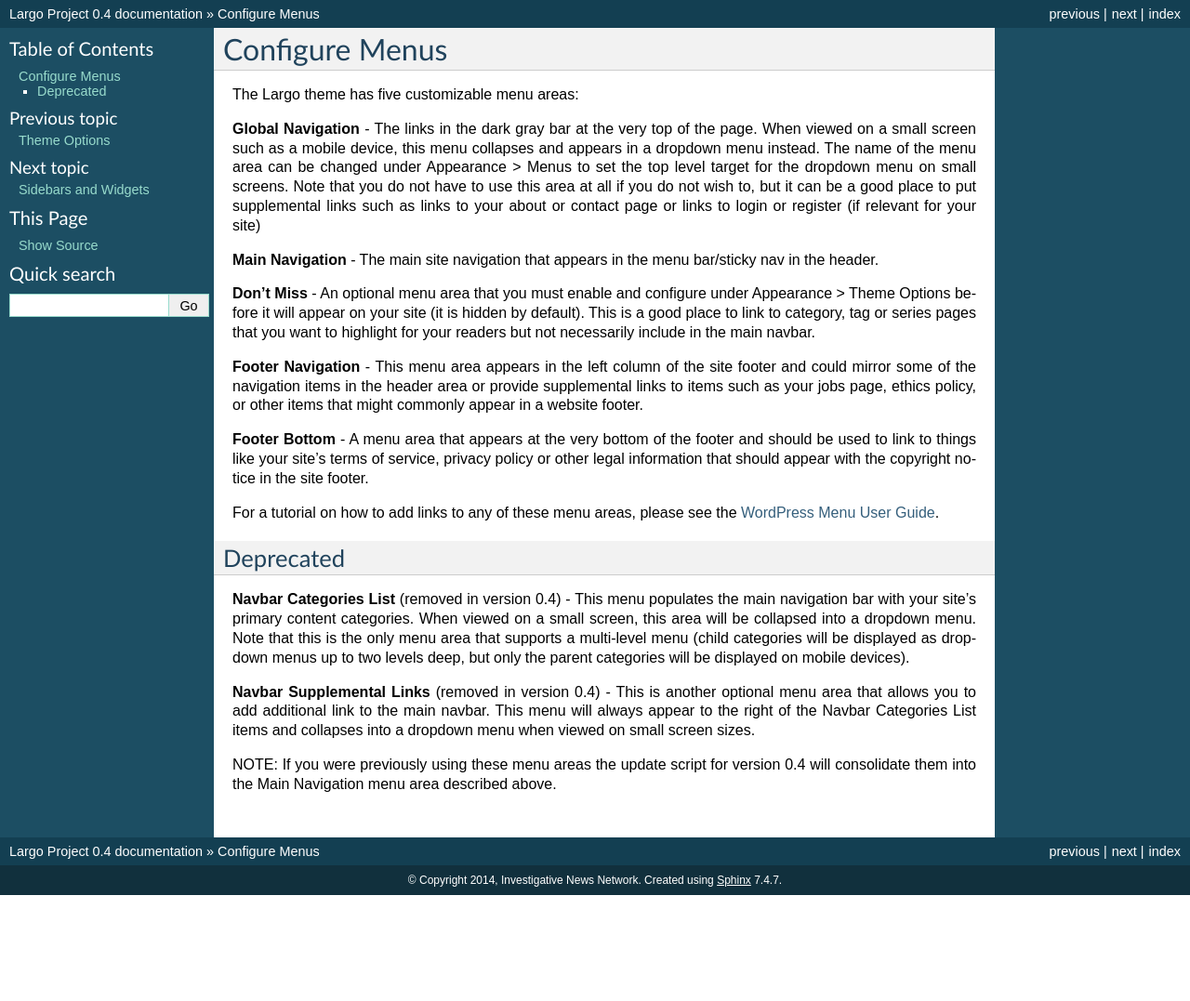
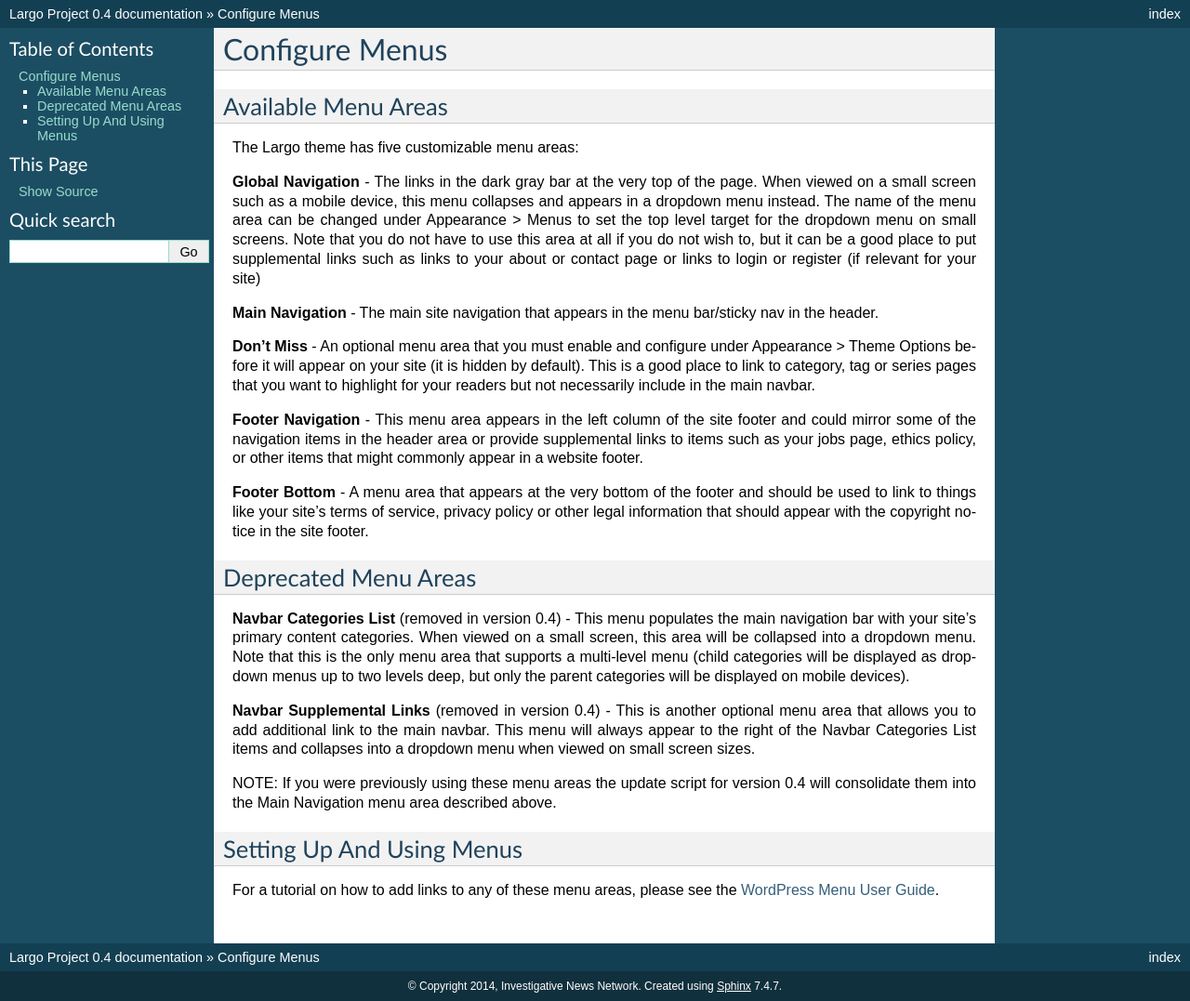
Before and after one commit to argoproject/Argo, a Sphinx documentation site: the page built from docs/users/menus.rst, in a window 1280 px wide. Shown: the whole page at 93% size. Built offline with Sphinx 7.4.7, drawn with Linux system fonts in a browser that asks for light colours; pages that are not in the unit, such as notebooks, are missing from menus; before the commit the page ends 963 px from its top, so only the background shows below that.

Commit message:
add a little more structure to the menus doc

```diff
--- a/docs/users/configuremenus.rst
+++ b/docs/users/menus.rst
@@ -1,5 +1,8 @@
 Configure Menus
 ===============
+
+Available Menu Areas
+--------------------
 
 The Largo theme has five customizable menu areas:
 
@@ -13,13 +16,16 @@
 
 **Footer Bottom** - A menu area that appears at the very bottom of the footer and should be used to link to things like your site's terms of service, privacy policy or other legal information that should appear with the copyright notice in the site footer.
 
-For a tutorial on how to add links to any of these menu areas, please see the `WordPress Menu User Guide <http://codex.wordpress.org/WordPress_Menu_User_Guide>`_.
-
-Deprecated
-----------
+Deprecated Menu Areas
+---------------------
 
 **Navbar Categories List** (removed in version 0.4) - This menu populates the main navigation bar with your site's primary content categories. When viewed on a small screen, this area will be collapsed into a dropdown menu. Note that this is the only menu area that supports a multi-level menu (child categories will be displayed as dropdown menus up to two levels deep, but only the parent categories will be displayed on mobile devices).
 
 **Navbar Supplemental Links** (removed in version 0.4) - This is another optional menu area that allows you to add additional link to the main navbar. This menu will always appear to the right of the Navbar Categories List items and collapses into a dropdown menu when viewed on small screen sizes.
 
 NOTE: If you were previously using these menu areas the update script for version 0.4 will consolidate them into the Main Navigation menu area described above.
+
+Setting Up And Using Menus
+--------------------------
+
+For a tutorial on how to add links to any of these menu areas, please see the `WordPress Menu User Guide <http://codex.wordpress.org/WordPress_Menu_User_Guide>`_.
```
